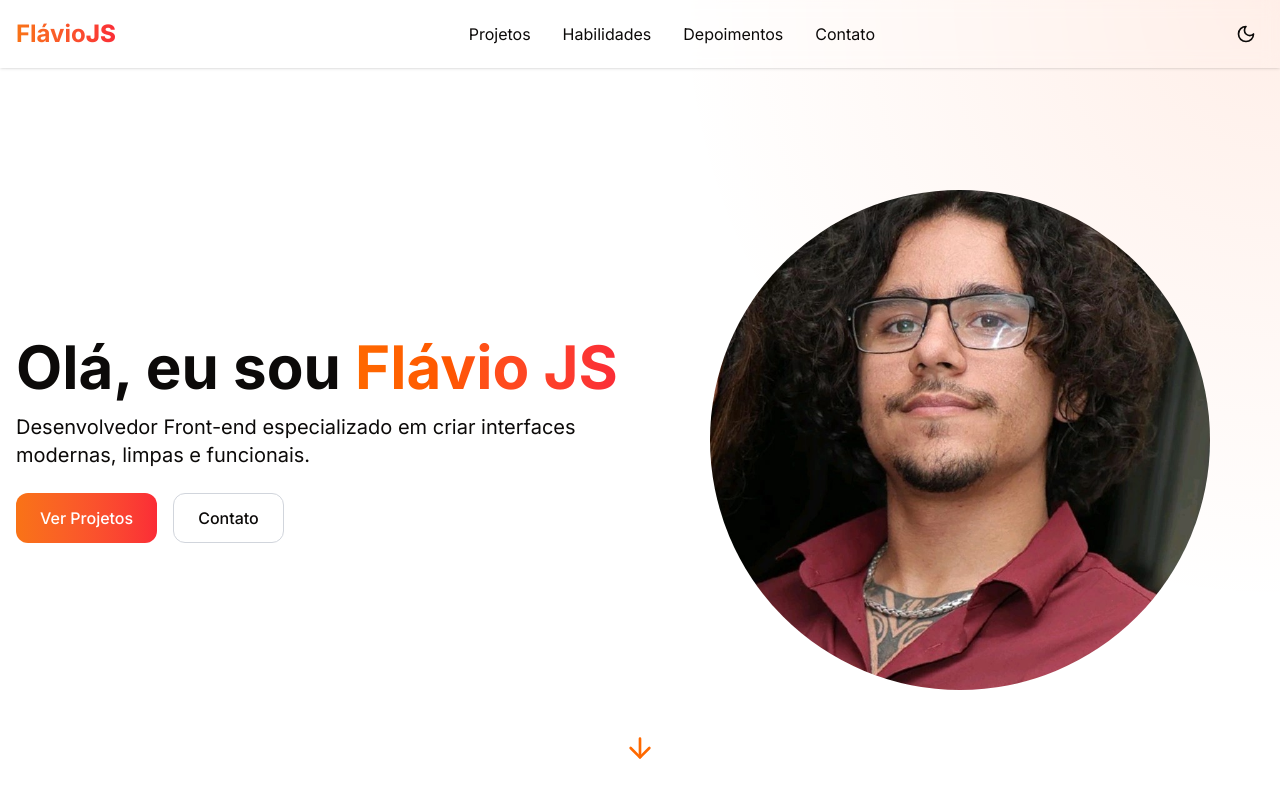
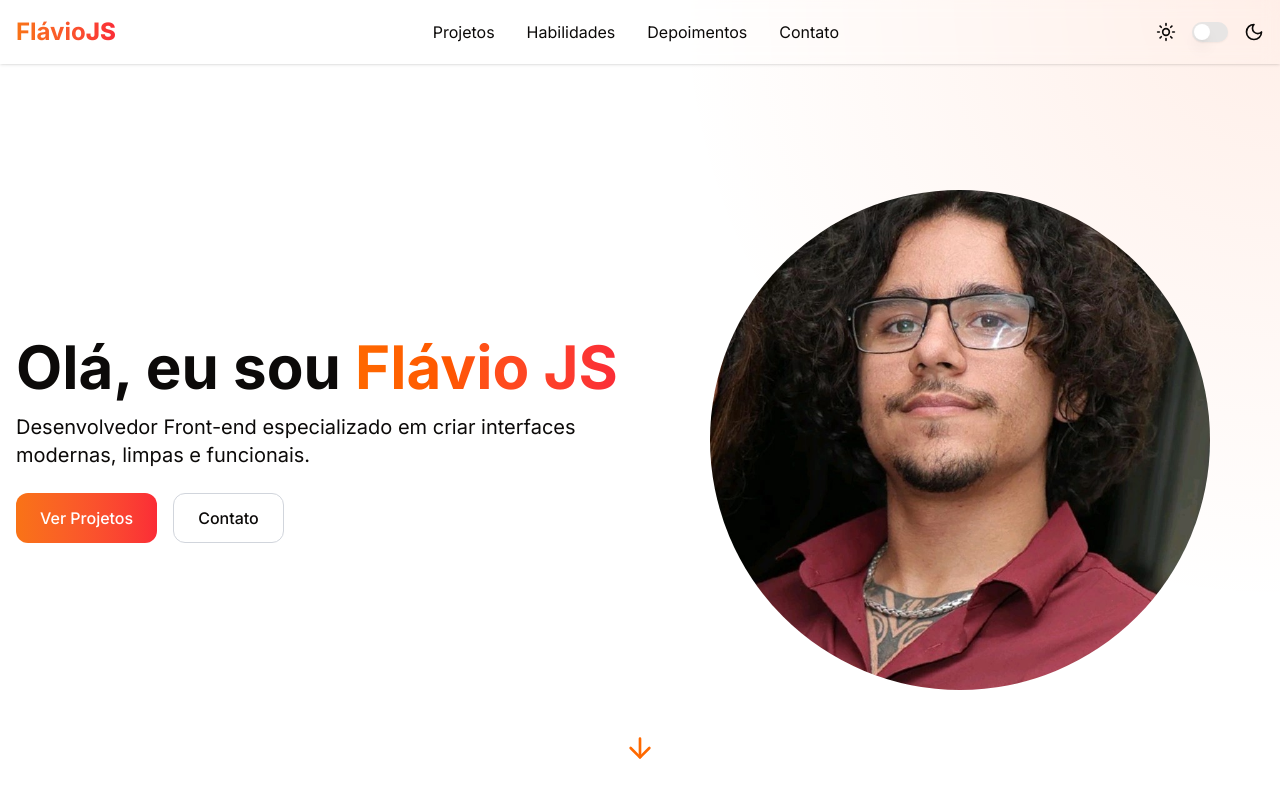
Before and after one commit to Flavio-JS/portfolio, a Next.js app: page / in a window 1280 px wide. Shown: the top 800 px of the page. Built offline with nearby package versions, Linux system fonts and the light colour scheme.

Commit message:
fix navbar theme button

```diff
--- a/package.json
+++ b/package.json
@@ -10,6 +10,7 @@
   },
   "dependencies": {
     "@radix-ui/react-slot": "^1.1.2",
+    "@radix-ui/react-switch": "^1.1.3",
     "class-variance-authority": "^0.7.1",
     "clsx": "^2.1.1",
     "framer-motion": "^12.4.10",
--- a/src/components/navbar.tsx
+++ b/src/components/navbar.tsx
@@ -2,8 +2,9 @@
 
 import { useState } from "react";
 import Link from "next/link";
-import { Menu, X, Sun, Moon } from "lucide-react";
 import { useTheme } from "next-themes";
+import { Menu, Moon, Sun, X } from "lucide-react";
+import { Switch } from "@/components/ui/switch";
 import { cn } from "@/lib/utils";
 
 export default function Navbar() {
@@ -37,17 +38,15 @@ export default function Navbar() {
           ))}
         </ul>
 
-        {/* Botão de Tema */}
-        <button
-          onClick={() => setTheme(theme === "dark" ? "light" : "dark")}
-          className={cn(
-            "p-2 rounded-full transition-colors",
-            "hover:cursor-pointer hover:text-primary"
-          )}
-          aria-label="Alternar tema"
-        >
-          {theme === "dark" ? <Sun size={20} /> : <Moon size={20} />}
-        </button>
+        {/* Botão de Tema com Switch */}
+        <div className="items-center gap-4 hidden md:flex">
+          <Sun size={20} />
+          <Switch
+            checked={theme === "dark"}
+            onCheckedChange={(checked) => setTheme(checked ? "dark" : "light")}
+          />
+          <Moon size={20} />
+        </div>
 
         {/* Mobile Menu Button */}
         <button
@@ -76,6 +75,19 @@ export default function Navbar() {
                 </li>
               )
             )}
+            <li>
+              {/* Botão de Tema */}
+              <button
+                onClick={() => setTheme(theme === "dark" ? "light" : "dark")}
+                className={cn(
+                  "rounded-full transition-colors",
+                  "hover:cursor-pointer hover:text-primary"
+                )}
+                aria-label="Alternar tema"
+              >
+                {theme === "dark" ? <Sun size={20} /> : <Moon size={20} />}
+              </button>
+            </li>
           </ul>
         </div>
       )}
--- /dev/null
+++ b/src/components/ui/switch.tsx
@@ -0,0 +1,31 @@
+"use client"
+
+import * as React from "react"
+import * as SwitchPrimitive from "@radix-ui/react-switch"
+
+import { cn } from "@/lib/utils"
+
+function Switch({
+  className,
+  ...props
+}: React.ComponentProps<typeof SwitchPrimitive.Root>) {
+  return (
+    <SwitchPrimitive.Root
+      data-slot="switch"
+      className={cn(
+        "peer data-[state=checked]:bg-primary data-[state=unchecked]:bg-input focus-visible:border-ring focus-visible:ring-ring/50 inline-flex h-5 w-9 shrink-0 items-center rounded-full border-2 border-transparent shadow-xs transition-all outline-none focus-visible:ring-[3px] disabled:cursor-not-allowed disabled:opacity-50",
+        className
+      )}
+      {...props}
+    >
+      <SwitchPrimitive.Thumb
+        data-slot="switch-thumb"
+        className={cn(
+          "bg-background pointer-events-none block size-4 rounded-full ring-0 shadow-lg transition-transform data-[state=checked]:translate-x-4 data-[state=unchecked]:translate-x-0"
+        )}
+      />
+    </SwitchPrimitive.Root>
+  )
+}
+
+export { Switch }
```
Also changed, not shown: 1 other file (tests, documents, lock files or other folders).
